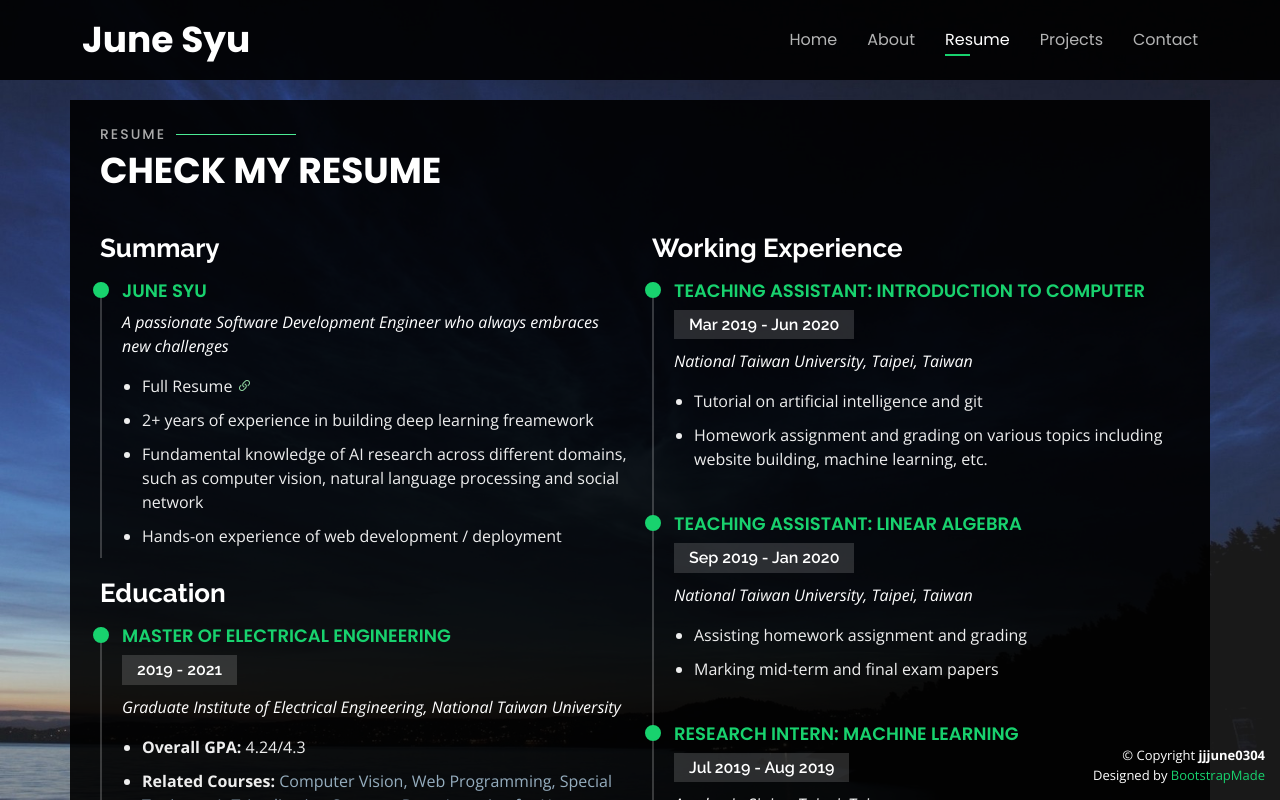
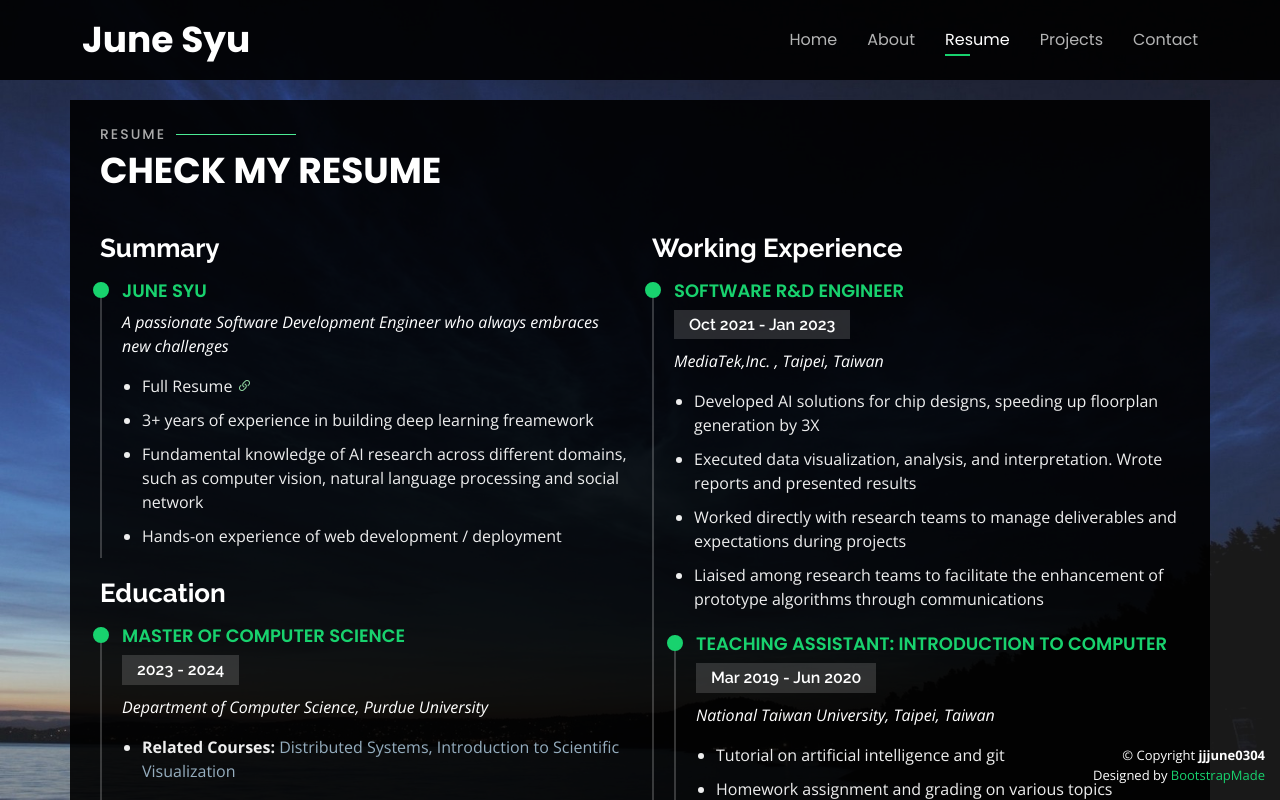
Before and after one commit to jjjune0304/jjjune0304.github.io, a plain HTML site: page index.html in a window 1280 px wide. Both pictures are taken after a click on the link "Resume". Shown: the top 800 px of the page. Drawn offline with nearby package versions, Linux system fonts and the light colour scheme.

Commit message:
update 2023 Jan

```diff
--- a/index.html
+++ b/index.html
@@ -45,7 +45,7 @@
       <!-- Uncomment below if you prefer to use an image logo -->
       <!-- <a href="index.html" class="mr-auto"><img src="assets/img/logo.png" alt="" class="img-fluid"></a> -->
       <h2>A <span>Software Engineer</span> from Taiwan</h2>
-      <h2>Familiar with <span>AI research</span> in Computer Vision</h2>
+      <!-- <h2>Familiar with <span>AI research</span> in Computer Vision</h2> -->
 
       <nav id="navbar" class="navbar">
         <ul>
@@ -301,8 +301,8 @@
             <p><em>A passionate Software Development Engineer who always embraces new challenges</em></p>
             <p>
             <ul>
-              <li>Full Resume <a href="https://drive.google.com/file/d/11l8OaM0qLdltg1Y3ppBDuW70IKbb0-if/view?usp=sharing" target="_blank"><i class="bi bi-link-45deg"></i></a></li>
-              <li>2+ years of experience in building deep learning freamework </li>
+              <li>Full Resume <a href="https://drive.google.com/file/d/1X-vPwW2bRGVTdXKDsbkPGKaq6lrTqzbZ/view?usp=share_link" target="_blank"><i class="bi bi-link-45deg"></i></a></li>
+              <li>3+ years of experience in building deep learning freamework </li>
               <li>Fundamental knowledge of AI research across different domains, such as computer vision, natural language processing and social network</li>
               <li>Hands-on experience of web development / deployment</li>
             </ul>
@@ -310,6 +310,18 @@
           </div>
 
           <h3 class="resume-title">Education</h3>
+          <div class="resume-item">
+            <h4>Master of Computer Science</h4>
+            <h5>2023 - 2024</h5>
+            <p><em>Department of Computer Science, Purdue University</em></p>
+            <p>
+            <ul>
+              <!-- <li><b>Overall GPA:</b> 4.24/4.3</li> -->
+              <li><b>Related Courses:</b>
+                <span>Distributed Systems, Introduction to Scientific Visualization</span></li>
+            </ul>
+            </p>
+          </div>
           <div class="resume-item">
             <h4>Master of Electrical Engineering</h4>
             <h5>2019 - 2021</h5>
@@ -337,6 +349,19 @@
         </div>
         <div class="col-lg-6">
           <h3 class="resume-title">Working Experience</h3>
+          <div class="resume-item">
+            <h4>Software R&D Engineer</h4>
+            <h5>Oct 2021 - Jan 2023</h5>
+            <p><em>MediaTek,Inc. , Taipei, Taiwan</em></p>
+            <p>
+            <ul>
+              <li>Developed AI solutions for chip designs, speeding up floorplan generation by 3X</li>
+              <li>Executed data visualization, analysis, and interpretation. Wrote reports and presented results </li>
+              <li>Worked directly with research teams to manage deliverables and expectations during projects</li>
+              <li>Liaised among research teams to facilitate the enhancement of prototype algorithms through communications
+              </li>
+            </ul>
+            </p>
           <div class="resume-item">
             <h4>Teaching Assistant: Introduction to Computer</h4>
             <h5>Mar 2019 - Jun 2020</h5>
```
